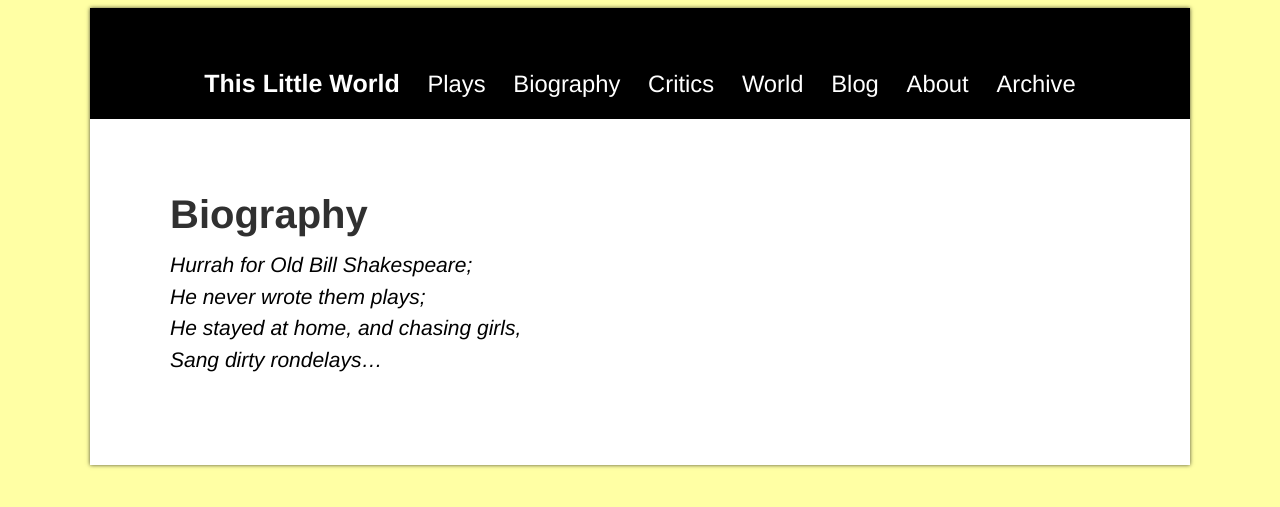
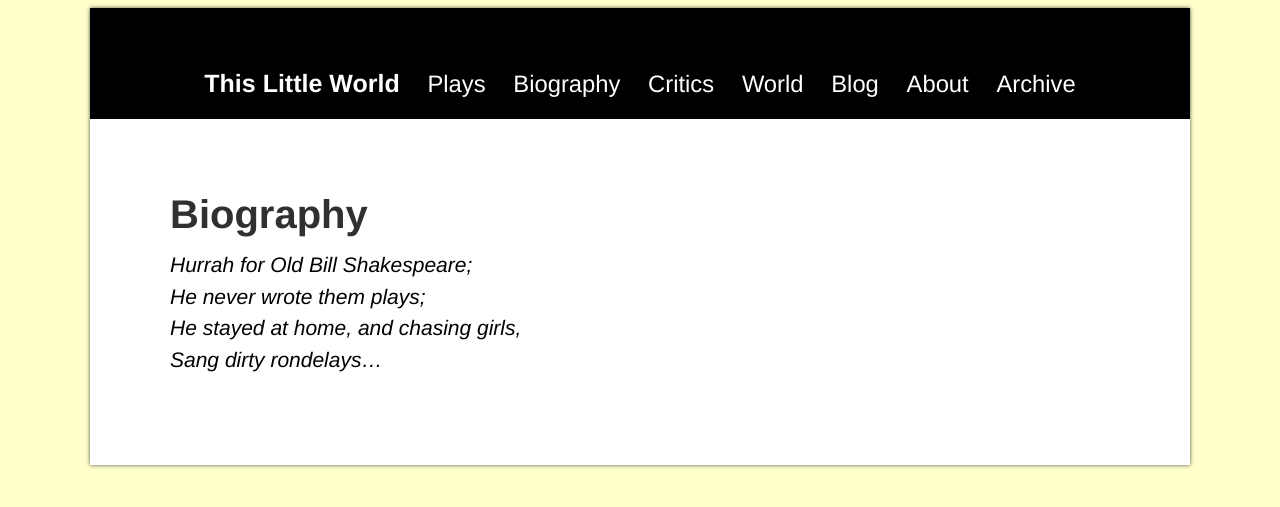
Before and after one commit to ThisLittleWorld/ThisLittleWorld.github.io, a Jekyll site: the page built from pages/biography.md, in a window 1280 px wide. Shown: the top 507 px of the page. Built offline with Jekyll 4.4.1, drawn with Linux system fonts in a browser that asks for light colours; Markdown is read by kramdown in place of the engine named in the settings.

Commit message:
background

```diff
--- a/public/css/poole.css
+++ b/public/css/poole.css
@@ -65,7 +65,7 @@ html {
 
 body {
   color: #515151;
-  background-color: #FFFFA4; /* #F8F8F8 */
+  background-color: #FFFFCC; /* #F8F8F8 */
   -webkit-text-size-adjust: 100%;
       -ms-text-size-adjust: 100%;
 }
@@ -471,7 +471,7 @@ article {
   background:white;
   padding:30px 0;
   /*box-shadow: inset 1px 1px  5px rgba(184, 184, 184, 0.4);*/
-  height: 100%;
+  /*height:110%;*/
 }
 
 @media (max-width: 480px) {
```
